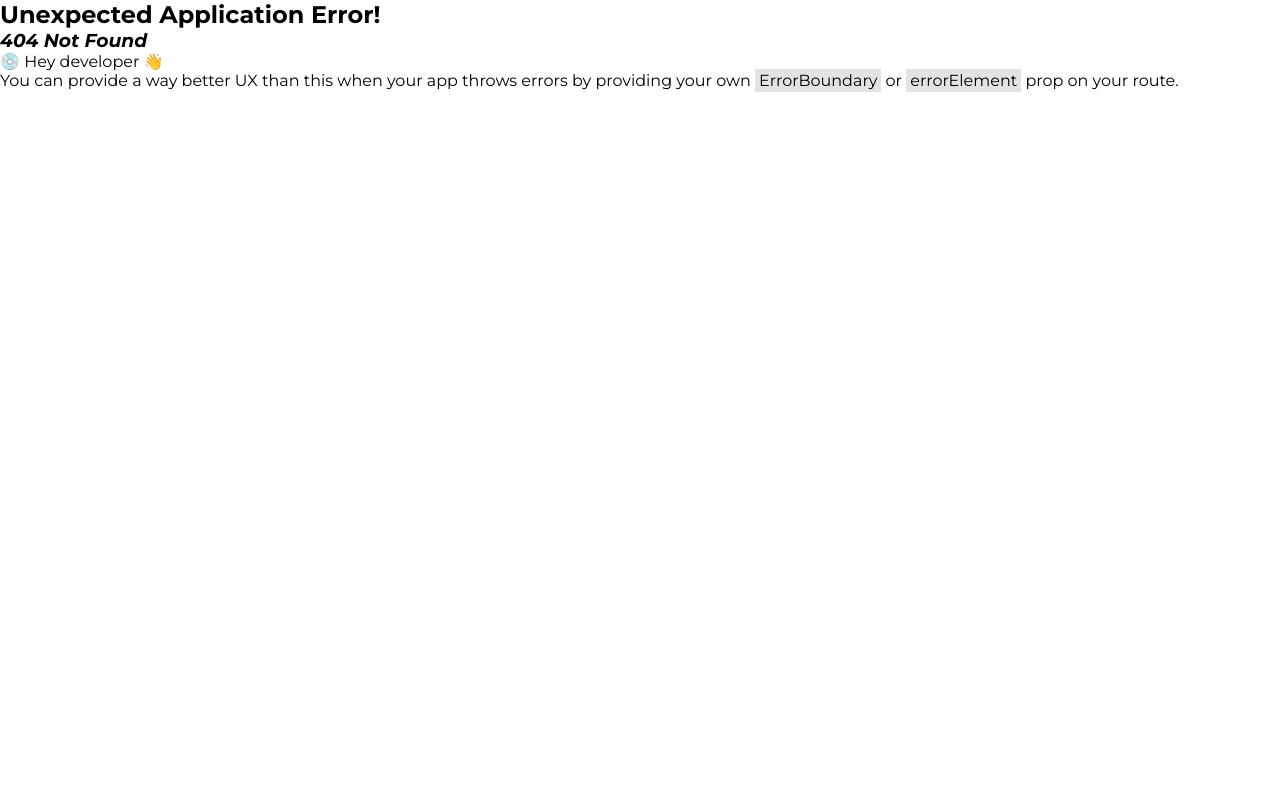
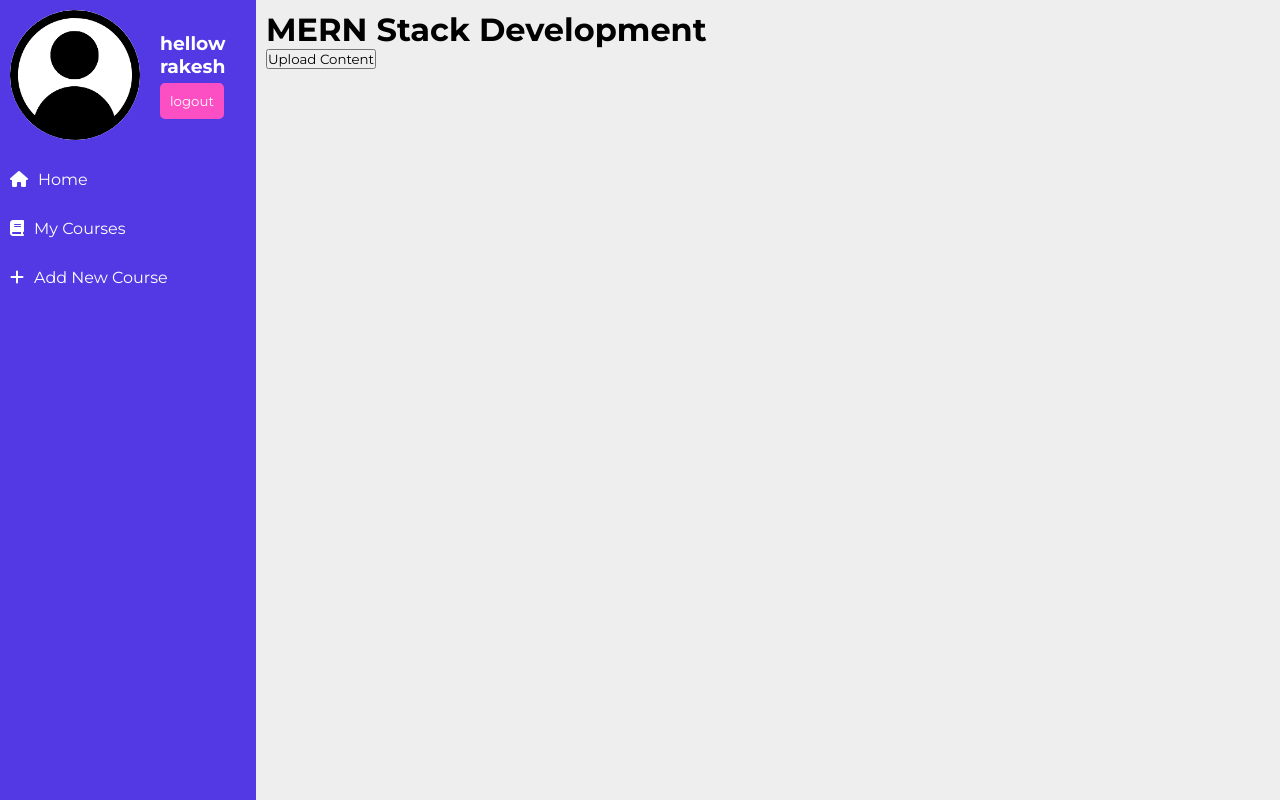
Before and after one commit to irakeshbind/lms, a React (Create React App) app: page /dashboard/content/1 in a window 1280 px wide. Before the commit this address had no page. Built offline with nearby package versions, Linux system fonts and the light colour scheme.

Commit message:
content manement component create

```diff
--- a/src/App.js
+++ b/src/App.js
@@ -8,6 +8,7 @@ import Home from './components/Home';
 import MyCourses from './components/MyCourses';
 import AddCourse from './components/AddCourse';
 import CourseDetails from './components/CourseDetails';
+import Content from './components/Content';
 
 const myRouter = createBrowserRouter([
   {path:'/login',Component:Login},
@@ -17,7 +18,8 @@ const myRouter = createBrowserRouter([
     {path:'home',Component:Home},
     {path:'my-courses',Component:MyCourses},
     {path:'add-course',Component:AddCourse},
-    {path:'course-detail/:id',Component:CourseDetails}
+    {path:'course-detail/:id',Component:CourseDetails},
+    {path:'content/:id',Component:Content}
 
 
   ]}
--- /dev/null
+++ b/src/components/Content.js
@@ -0,0 +1,18 @@
+const Content =()=>{
+    const content =[
+        {}
+    ]
+    return(
+       <div className="content-wrapper">
+        <div className="content-header">
+            <h1>MERN Stack Development</h1>
+            <button>Upload Content</button>
+        </div>
+        <div className="content-box">
+
+        </div>
+
+       </div>
+    )
+}
+export default Content
--- a/src/components/CourseDetails.js
+++ b/src/components/CourseDetails.js
@@ -1,10 +1,11 @@
-import { useLocation, useParams } from "react-router-dom"
+import { useLocation, useNavigate, useParams } from "react-router-dom"
 
 const CourseDetails = () => {
     const { id } = useParams();
     console.log(id)
     const location = useLocation()
     console.log(location.state)
+    const navigate = useNavigate();
     return (
         <div className="course-detail-wrapper">
             <div className="cd-header">
@@ -29,7 +30,7 @@ const CourseDetails = () => {
                 <div className="cd-header-right">
                     <img alt='thumnail' className="cd-thumbnail" src={location.state.thumbnail} />
                     {/* <p>RS. {(location.state.price * (100 - location.state.discount)) / 100} <span className="discount-text">{location.state.discount}% off</span></p> */}
-                    <button>Manage Content</button>
+                    <button onClick={()=>{navigate('/dashboard/content/'+id)}}>Manage Content</button>
                 </div>
 
             </div >
```
